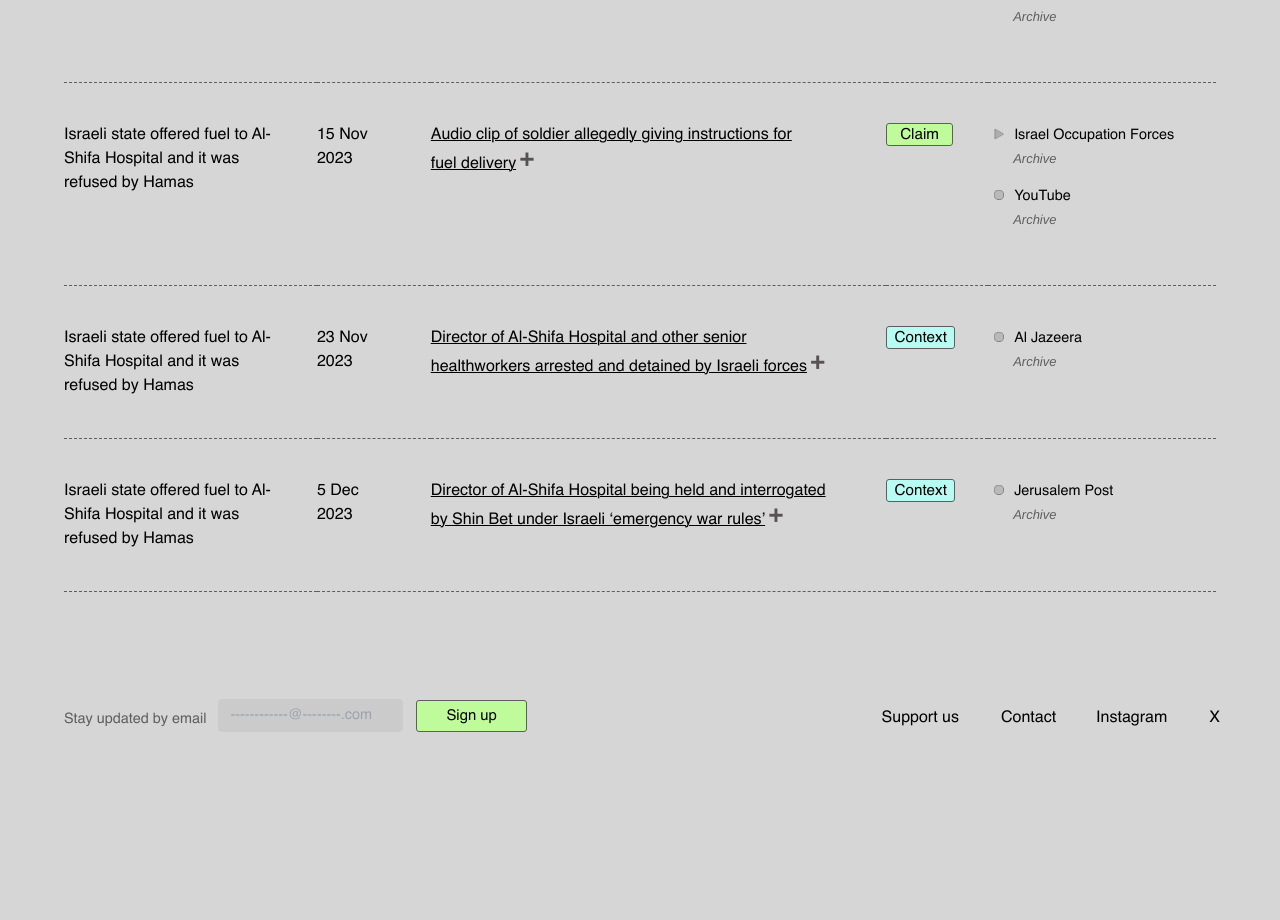
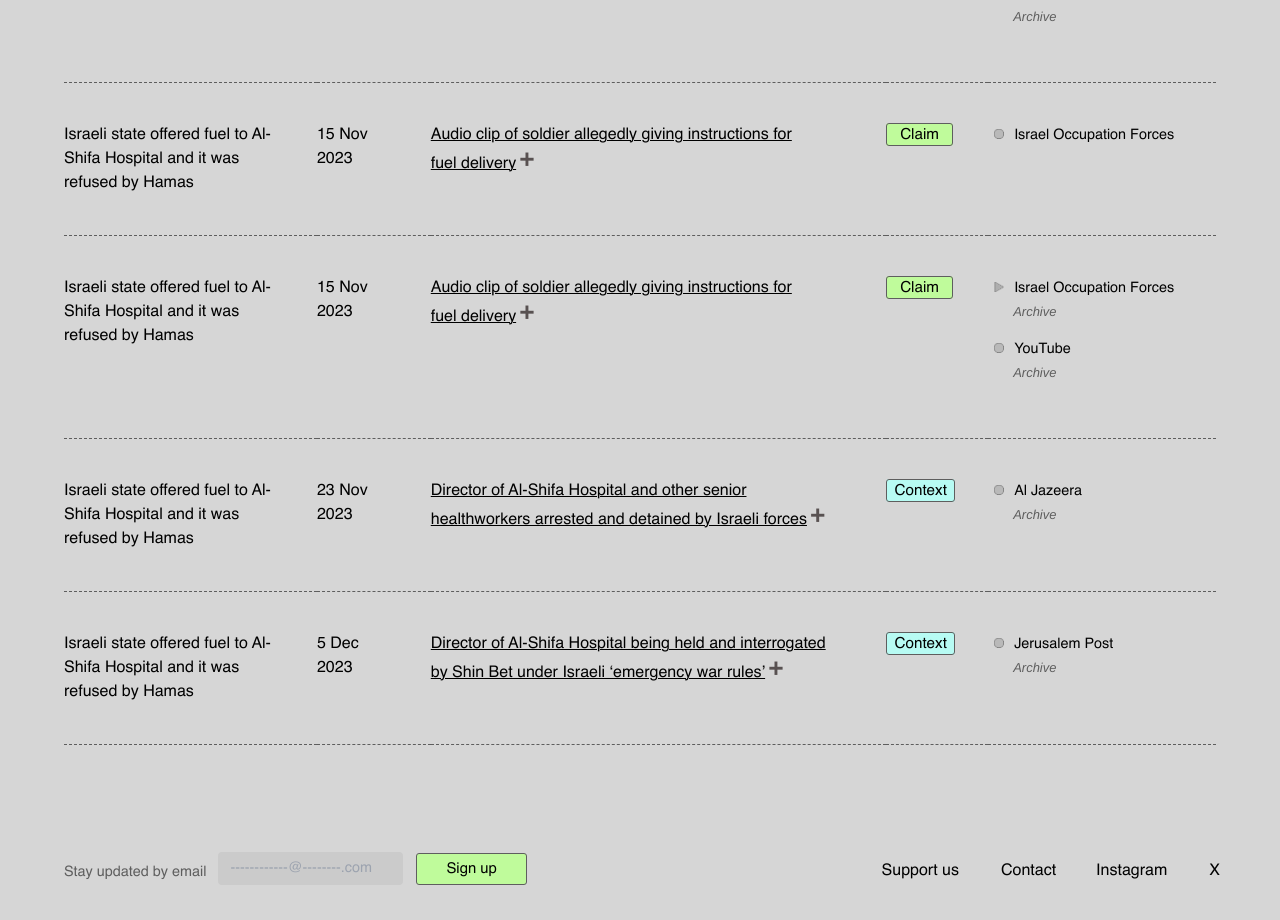
Before and after one commit to tamtzekin/hasbara-tracker, a React (Create React App) app: page /al-shifa-fuel in a window 1280 px wide. Shown: the part 3404-4324 px from the top of the page. Before the commit the page ends 4198 px from the top, so only its background shows below. Built offline with nearby package versions, Linux system fonts and the light colour scheme.

Commit message:
data file fixed (missing 'summaries' export')

```diff
--- a/src/components/data.js
+++ b/src/components/data.js
@@ -1,4 +1,4 @@
-const summaries = [
+ const summaries = [
     {
         claimMainTitle: 'Forty beheaded babies',
         claimSummary:
@@ -14,13 +14,8 @@ const summaries = [
         claimMainTitle: 'Israeli state offered fuel to Al-Shifa Hospital and it was refused by Hamas',
         claimSummary: 'Israeli officials claimed Hamas refused supplies of fuel that were sent to the hospital. The IOF made it impossible to receive supplies.',
     },
-
-    {
-        claimMainTitle: '',
-        claimSummary: '',
-    },
-
 ]
+
 
 const data = [
 // CLAIM: Forty beheaded babies
@@ -1273,7 +1268,7 @@ const data = [
     date: '20 Oct 2023',
 
     claim: {
-        claimText: 'Debunk',
+        claimText: 'debunk',
         claimTag: 'debunk-tag',
     },
 
@@ -1308,7 +1303,7 @@ const data = [
     date: '20 Oct 2023',
 
     claim: {
-        claimText: 'Debunk',
+        claimText: 'debunk',
         claimTag: 'debunk-tag',
     },
 
@@ -1901,7 +1896,7 @@ const data = [
     },
     description: {
         summary: 'Israeli Foreign Affairs X account posts audio clip and alleged footage of Israeli forces delivering fuel to Al-Shifa',
-        details: 'The official Israeli Ministry of Foreign Affairs account on X (formerly Twitter) posted a short nine-second audio clip purporting that it was a conversation between a Gaza health official and a liaison officer with the Israeli military. They also shared alongside it in the single post a video, alleging it is footage of Israeli forces delivering fuel to Al-Shifa Hospital.<br><br>The post reads:<br><br>‘Breaking: Hamas prevented the Shifa Hospital from receiving 300 liters of fuel from the IDF for urgent medical purposes.<br>📸 (left) A recorded conversation between an IDF officer and a senior official in the health ministry in Gaza who states that the Hamas Health Ministry prevented them from receiving the fuel.<br>📸 (right) Footage of IDF delivering fuel.’'
+        details: 'The official Israeli Ministry of Foreign Affairs account on X (formerly Twitter) posted a short nine-second audio clip purporting that it was a conversation between a Gaza health official and a liaison officer with the Israeli military. They also shared alongside it in the single post a video, alleging it is footage of Israeli forces delivering fuel to Al-Shifa Hospital.<br><br>The post reads:<br> ‘Breaking: Hamas prevented the Shifa Hospital from receiving 300 liters of fuel from the IDF for urgent medical purposes.<br>📸 (left) A recorded conversation between an IDF officer and a senior official in the health ministry in Gaza who states that the Hamas Health Ministry prevented them from receiving the fuel.<br>📸 (right) Footage of IDF delivering fuel.’'
     },
     sources: [
         {
@@ -1921,7 +1916,7 @@ const data = [
     },
     description: {
         summary: 'Israeli military spokesperson for Arab media says 300L of fuel offered that Hamas rejected',
-        details: 'Avichay Adraee, Israeli military spokesperson for Arab media, claimed on X (formerly Twitter) that Hamas factions prevented the hospital from receiving 300 litres of fuel.<br><br>The post, written in Arabic and translated to English, stated:<br><br>‘An IDF force provided Al-Shifa Hospital with 300 litres of diesel for urgent medical purposes, but Hamas prevents receiving the fuel! After bringing the diesel to the hospital, the IDF received testimonies about Hamas factions preventing the hospital from receiving fuel. God suffices me, and He is the best disposer of affairs for Hamas and its leaders!’',
+        details: 'Avichay Adraee, Israeli military spokesperson for Arab media, claimed on X (formerly Twitter) that Hamas factions prevented the hospital from receiving 300 litres of fuel.<br><br>The post, written in Arabic and translated to English, stated:<br><br>"An IDF force provided Al-Shifa Hospital with 300 litres of diesel for urgent medical purposes, but Hamas prevents receiving the fuel! After bringing the diesel to the hospital, the IDF received testimonies about Hamas factions preventing the hospital from receiving fuel. God suffices me, and He is the best disposer of affairs for Hamas and its leaders!"',
     },
     sources: [
         {
@@ -1993,7 +1988,28 @@ const data = [
     },
     description: {
         summary: 'Audio clip of soldier allegedly giving instructions for fuel delivery',
-        details: 'In a press release dated 12 November, 2023, with links to videos uploaded to YouTube on 15 November, 2023, Israel Occupation Forces (IOF) wrote: ‘The Israeli Defense Forces (IDF) provided 300 liters of fuel for urgent medical needs at Shifa Hospital. However, Hamas stopped the hospital from receiving the fuel.’<br><br>They shared an unlisted video on YouTube of an IOF member in broken Arabic with a Hebrew accent allegedly giving directions to someone at Al-Shifa Hospital.<br><br>‘We’ll place the fuel at Al Majlis A-Tashri’i Junction. That is, the junction linking Omar al-Mukhtar and Nasr streets. Omar al-Mukhtar and Nasr, okay. [Redacted] will talk to you. After we place the gallons, he’ll tell you they’re there. Then, after we put the gallons, our forces will move back so that our forces won’t be near the junction. (Then) you will send an ambulance, take the fuel.’',
+        details: 'In a press release dated 12 November, 2023, with links to videos uploaded to YouTube on 15 November, 2023, Israel Occupation Forces (IOF) wrote: ‘The Israeli Defense Forces (IDF) provided 300 liters of fuel for urgent medical needs at Shifa Hospital. However, Hamas stopped the hospital from receiving the fuel."<br><br>They shared an unlisted video on YouTube of an IOF member in broken Arabic with a Hebrew accent allegedly giving directions to someone at Al-Shifa Hospital.<br><br>"We‘ll place the fuel at Al Majlis A-Tashri’i Junction. That is, the junction linking Omar al-Mukhtar and Nasr streets. Omar al-Mukhtar and Nasr, okay. [Redacted] will talk to you. After we place the gallons, he‘ll tell you they‘re there. Then, after we put the gallons, our forces will move back so that our forces won‘t be near the junction. (Then) you will send an ambulance, take the fuel.’',
+    },
+    // MISSING
+    sources: [
+        {
+            sourceName: 'Israel Occupation Forces',
+            sourceLink: '',
+            archiveLink: '',
+        }
+    ]
+},
+
+{
+    claimTitle: 'Israeli state offered fuel to Al-Shifa Hospital and it was refused by Hamas',
+    date: '15 Nov 2023',
+    claim: {
+        claimText: 'Claim',
+        claimTag: 'claim-tag',
+    },
+    description: {
+        summary: 'Audio clip of soldier allegedly giving instructions for fuel delivery',
+        details: 'In a press release dated 12 November, 2023, with links to videos uploaded to YouTube on 15 November, 2023, Israel Occupation Forces (IOF) wrote: ‘The Israeli Defense Forces (IDF) provided 300 liters of fuel for urgent medical needs at Shifa Hospital. However, Hamas stopped the hospital from receiving the fuel."<br><br>They shared an unlisted video on YouTube of an IOF member in broken Arabic with a Hebrew accent allegedly giving directions to someone at Al-Shifa Hospital.<br><br>"We‘ll place the fuel at Al Majlis A-Tashri‘i Junction. That is, the junction linking Omar al-Mukhtar and Nasr streets. Omar al-Mukhtar and Nasr, okay. [Redacted] will talk to you. After we place the gallons, he‘ll tell you they‘re there. Then, after we put the gallons, our forces will move back so that our forces won‘t be near the junction. (Then) you will send an ambulance, take the fuel.’',
     },
     sources: [
         {
@@ -2019,7 +2035,7 @@ const data = [
     },
     description: {
         summary: 'Director of Al-Shifa Hospital and other senior healthworkers arrested and detained by Israeli forces',
-        details: 'The Israeli military arrested Dr. Muhammad Abu Salmiya and other health professionals at Al-Shifa Hospital. Dr. Abu Salmiya was held for questioning following the Israeli state’s assertion that there was ‘evidence showing that Shifa Hospital, under his direct management, served as a Hamas command and control centre.’<br><br>The now-deleted IOF press release on the arrest was titled: ‘Following evidence the Shifa Hospital was used as a Hamas command and control centre under his management – the director of the Shifa Hospital was apprehended and transferred to ISA for questioning.’',
+        details: 'The Israeli military arrested Dr. Muhammad Abu Salmiya and other health professionals at Al-Shifa Hospital. Dr. Abu Salmiya was held for questioning following the Israeli state‘s assertion that there was "evidence showing that Shifa Hospital, under his direct management, served as a Hamas command and control centre."<br><br>The now-deleted IOF press release on the arrest was titled: "Following evidence the Shifa Hospital was used as a Hamas command and control centre under his management – the director of the Shifa Hospital was apprehended and transferred to ISA for questioning."',
     },
     sources: [
         {
@@ -2111,6 +2127,7 @@ const data = [
        },
    ]
 },
+
 {
    claimTitle: 'Makeup used in Gaza to fake injuries',
    date: '8 Nov 2023',
@@ -2131,6 +2148,7 @@ const data = [
        },
    ]
 },
+
 {
    claimTitle: 'Makeup used in Gaza to fake injuries',
    date: '9 Nov 2023',
@@ -2151,6 +2169,7 @@ const data = [
        },
    ]
 },
+
 {
    claimTitle: 'Makeup used in Gaza to fake injuries',
    date: '9 Nov 2023',
@@ -2170,6 +2189,7 @@ const data = [
        },
    ]
 },
+
 {
    claimTitle: 'Makeup used in Gaza to fake injuries',
    date: '9 Nov 2023',
@@ -2190,6 +2210,7 @@ const data = [
        },
    ]
 },
+
 {
    claimTitle: 'Makeup used in Gaza to fake injuries',
    date: '9 Nov 2023',
@@ -2229,6 +2250,7 @@ const data = [
        },
   ]
 },
+
 {
    claimTitle: 'Makeup used in Gaza to fake injuries',
    date: '10 Nov 2023',
@@ -2248,6 +2270,7 @@ const data = [
        },
   ]
 },
+
 {
    claimTitle: 'Makeup used in Gaza to fake injuries',
    date: '10 Nov 2023',
@@ -2266,7 +2289,9 @@ const data = [
            archiveLink: 'https://archive.is/hXdZk',
        },
   ]
-},{
+},
+
+{
    claimTitle: 'Makeup used in Gaza to fake injuries',
    date: '14 Nov 2023',
    claim: {
@@ -2283,8 +2308,58 @@ const data = [
            sourceLink: 'https://www.usatoday.com/story/news/factcheck/2023/11/14/video-not-proof-of-fake-palestinian-injuries-fact-check/71568997007/',
            archiveLink: 'https://archive.is/JYApD',
        },
-  ]
-},
+    ]
+},
+
+// CLAIM: Israeli state denies killing mother and daughter seeking refuge in Gaza‘s Holy Family Parish
+{
+   claimTitle: 'Israeli state denies killing mother and daughter seeking refuge in Gaza‘s Holy Family Parish',
+   date: '16 Dec 2023',
+   claim: {
+       claimText: 'Context',
+       claimTag: 'context-tag',
+   },
+   description: {
+       summary: 'Israeli tanks fired on Holy Family Church‘s Convent in Gaza',
+           details: 'On the morning of 16 December, 2023, Israeli forces fired a rocket at the Convent of Sisters of Mother Theresa (Missionaries of Charity) which sits in the Holy Family Parish compound. The Holy Family Parish is a Catholic church in Gaza. <br> The rocket caused an explosion and fire, which destroyed the building‘s generator and fuel resources – its only source of electricity. Israeli forces fired two more rockets from a tank, displacing the 54 disabled people there and leaving them without access to respirators that some of them need to survive, the statement said. Water tanks and solar panels were also destroyed.',
+   },
+   sources: [
+       {
+           sourceName: 'The Latin Patriarch of Jerusalem',
+           sourceLink: 'https://twitter.com/LPJerusalem/status/1736057252086268025',
+           archiveLink: 'https://archive.ph/u4lkL',
+           videoPreviewLink: 'https://files.hasbaratracker.com/16Dec_attack__Holy_Family_Parish_compound.webp',
+       },
+   ]
+},
+
+{
+   claimTitle: 'Israeli state denies killing mother and daughter seeking refuge in Gaza‘s Holy Family Parish',
+   date: '16 Dec 2023',
+   claim: {
+       claimText: 'Context',
+       claimTag: 'context-tag',
+   },
+   description: {
+       summary: 'Palestinian mother and daughter seeking refuge in church killed by Israeli snipers',
+           details: '"Mother and daughter Nahida and Samar Anton were seeking refuge in the Holy Family Church in Gaza. Nahida, also known as Um Emad (mother of Emad) and her daughter Samar left the church to walk over to the Sisters’ Convent to use the bathroom. ‘A sniper bullet cracked through the air and into Samar’s head. Another hit Nahida, a grandmother of 15, in the stomach.’ <br> Family members witnessed the murders. A relative of Nahida and Samar spoke to UK news outlet The Independent, stating: ‘Some of our relatives rushed out to help. One of them was a surgeon called Dr Elias, the others were my family members including a cousin, who is just 16 years old. But they were then hit by a kind of bomb. <br> Seven in total were injured from shrapnel – including my teenage cousins. There is no way to properly treat them there are no working hospitals in north Gaza.’',
+   },
+   sources: [
+       {
+           sourceName: 'The Independent',
+           sourceLink: 'https://www.independent.co.uk/news/world/middle-east/israel-gaza-church-palestinians-christians-b2466049.html',
+           archiveLink: 'https://archive.is/C1lE9',
+       },
+
+        {
+            sourceName: 'YouTube',
+            sourceLink: 'https://www.youtube.com/watch?v=zs-2vw5lfgQ',
+            archiveLink: 'https://archive.ph/UCvws',
+        },
+    ]
+},
+
+]
 
 // TEMPLATE DATA SET (copy and paste this as much as you need it)
 
@@ -2315,6 +2390,4 @@ const data = [
 //     ]
 // },
 
-]
-
 export { data, summaries };
```
